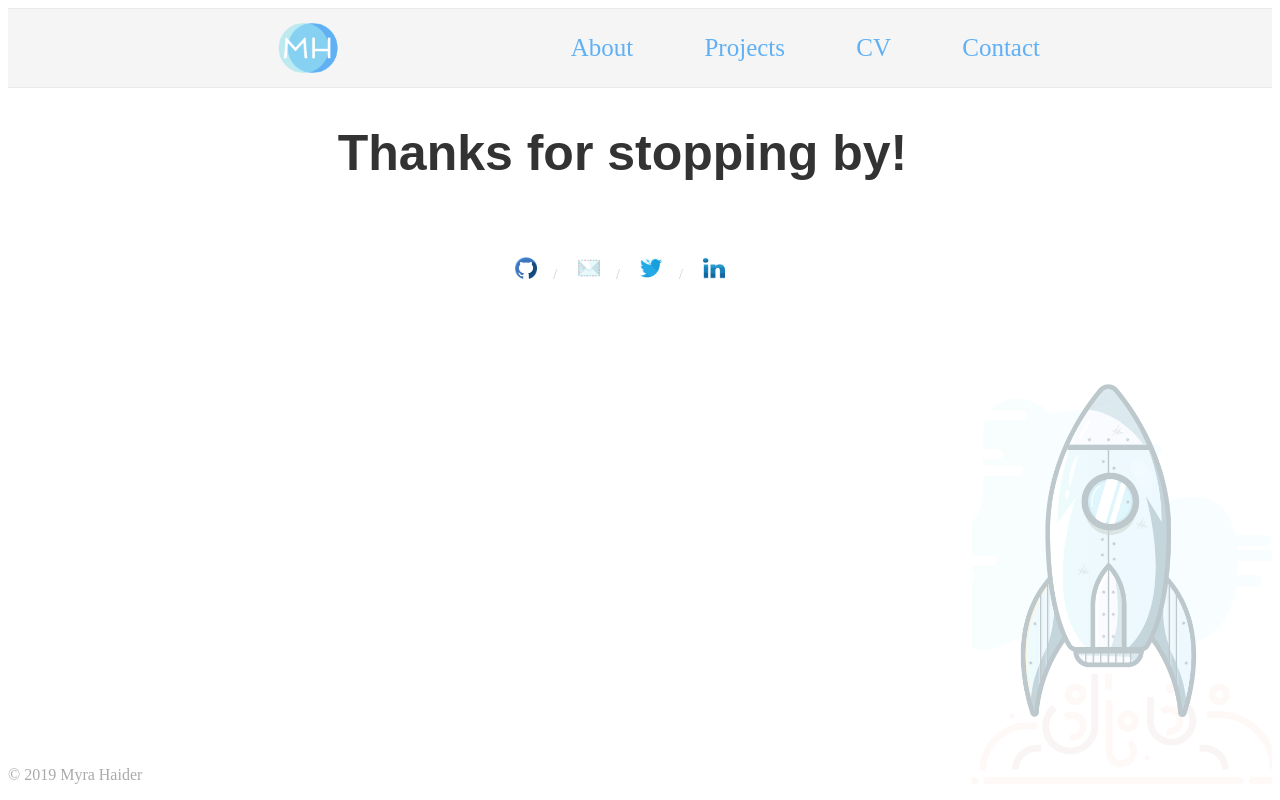
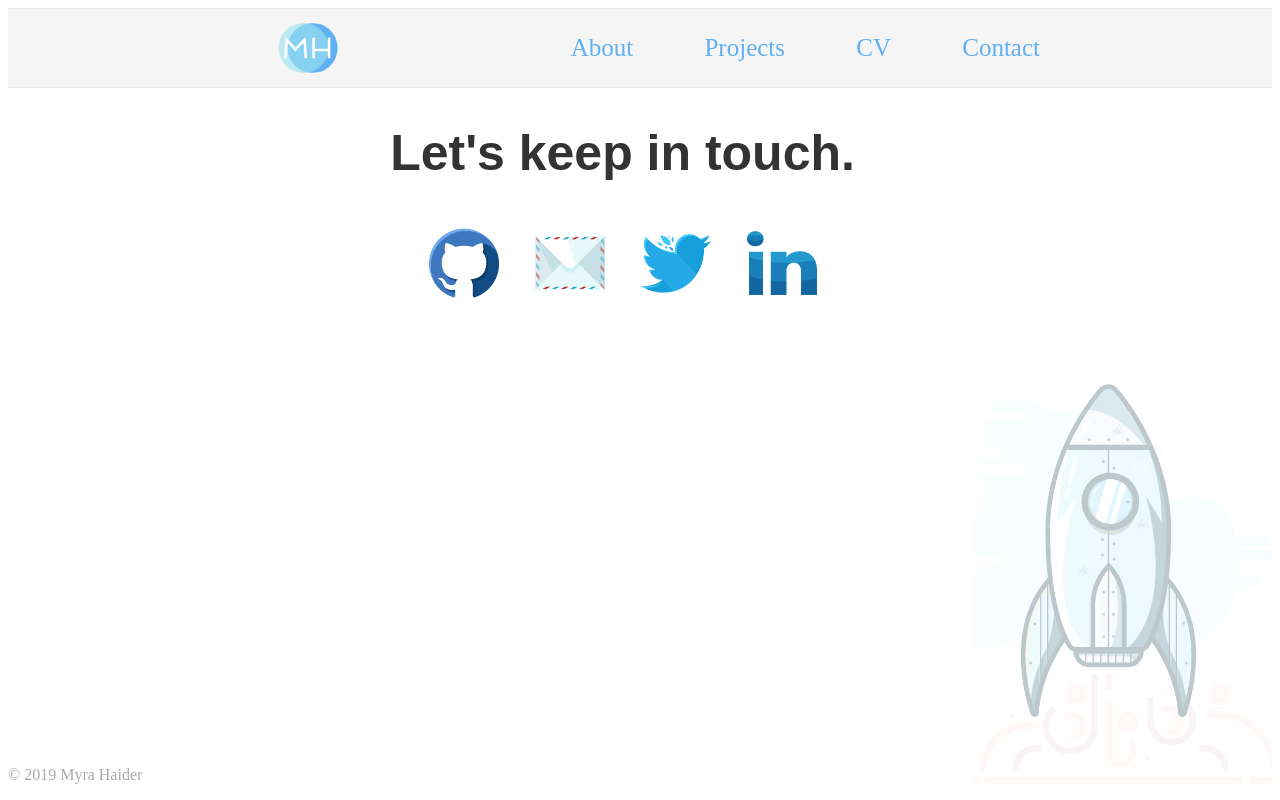
Before and after one commit to myhaider/personal-website, a plain HTML site: page contact.html in a window 1280 px wide. Drawn offline with Linux system fonts and the light colour scheme; a web font is replaced by a local one.

Commit message:
Contact page links added

```diff
--- a/contact.html
+++ b/contact.html
@@ -33,37 +33,29 @@
 		</header>
 
 		<main class = "content">
-			<h1 class="contact-heading">Thanks for stopping by!</h1>
+			<h1 class="contact-heading">Let's keep in touch.</h1>
+
+			<center class = "contact-icons">
+				<a href="https://github.com/myhaider">
+						<img src="github.png" width="70" height="70">
+					</a>
+				<a href="mailto:myhaider@ucsd.edu">
+						<img src="envelope.png" width="70" height="70">
+					</a>
+				<a href="">
+						<img src="twitter.png" width="70" height="70">
+					</a>
+				<a href="">
+						<img src="linkedin.png" width="70" height="70">
+					</a>
+			</center>
 
 
 		</main>
 
 	</div>
 
-	<footer class="footer">
-			<ul class="footer-links">
-				<li>
-					<a href="https://github.com/myhaider">
-						<img src="github.png" width="22" height="22">
-					</a>
-				</li>
-				<li>
-					<a href="mailto:myhaider@ucsd.edu">
-						<img src="envelope.png" width="22" height="22">
-					</a>
-				</li>
-				<li>
-					<a href="">
-						<img src="twitter.png" width="22" height="22">
-					</a>
-				</li>
-				<li>
-					<a href="">
-						<img src="linkedin.png" width="22" height="22">
-					</a>
-				</li>
-			</ul>
-		</footer>
+
 
 		<img src="Asset%203.png" class="rocket-silver">
 		<p class="copyright">&copy; 2019 Myra Haider<p>
--- a/main.css
+++ b/main.css
@@ -246,3 +246,12 @@ a {
 	text-align: center;
 	line-height: 1em;
 }
+
+.contact-icons img {
+	padding: 1em;
+	transition: transform 150ms ease-out;
+}
+
+.contact-icons img:hover {
+	transform: scale(1.1);
+}
```
Also changed, not shown: about.html (+1 -1 lines).
